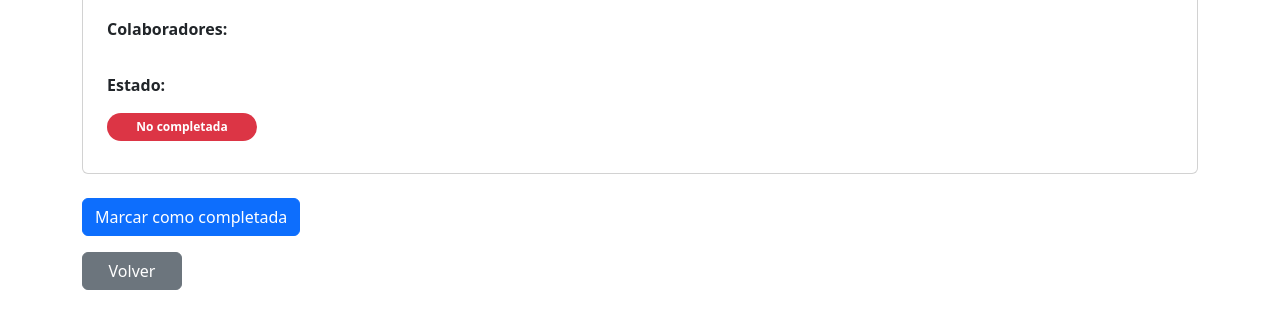
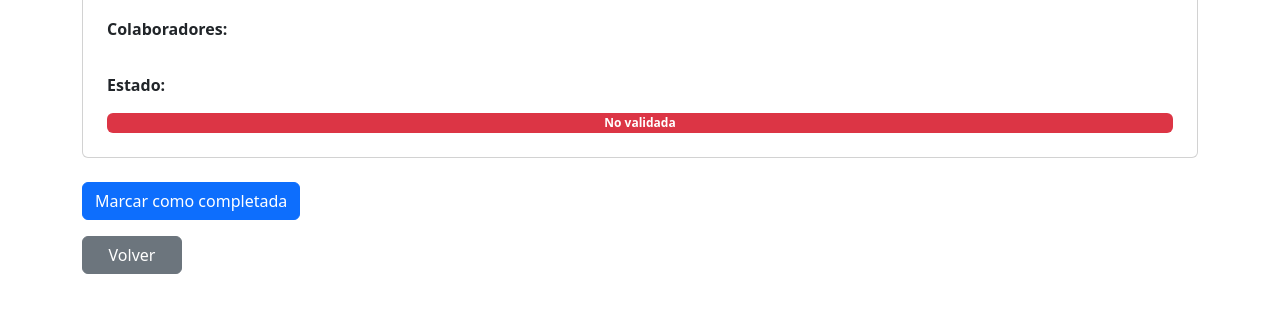
Before and after one commit to eloycompes/DWES-UT04, a Django app: template 04-django/tareas/templates/tareas/detalle_tarea.html in a window 1280 px wide. Shown: the part 256-585 px from the top of the page. Run offline with Django 5.2, Linux system fonts and the light colour scheme; the template is opened without the code that fills it, so the values that code supplies are empty.

Commit message:
Unificado el estado de las tareas eliminando 'Completada' y usando solo 'Validada' según el enunciado.

```diff
--- a/04-django/tareas/templates/tareas/detalle_tarea.html
+++ b/04-django/tareas/templates/tareas/detalle_tarea.html
@@ -25,35 +25,21 @@
             {% endfor %}
         </ul>
 
-    <p><strong>Estado:</strong></p>
+        <p><strong>Estado:</strong></p>
 
-    <!-- Estado completada -->
-    {% if tarea.completada_por_alumno %}
-        <span class="badge bg-success rounded-pill px-3 py-2 me-2 mb-2 d-inline-block text-center"
-            style="width:150px;">
-            Completada
-        </span>
-    {% else %}
-        <span class="badge bg-danger rounded-pill px-3 py-2 me-2 mb-2 d-inline-block text-center"
-            style="width:150px;">
-            No completada
-        </span>
-    {% endif %}
-
-    <!-- Estado validación (solo si aplica) -->
-    {% if tarea.requiere_validacion_profesor %}
-        {% if tarea.validada_por_profesor %}
-            <span class="badge bg-success rounded-pill px-3 py-2 mb-2 d-inline-block text-center"
-                style="width:150px;">
-                Validada
-            </span>
+        {% if tarea.requiere_validacion_profesor %}
+            {% if tarea.validada_por_profesor %}
+                <span class="badge bg-success">Validada</span>
+            {% else %}
+                <span class="badge bg-danger">No validada</span>
+            {% endif %}
         {% else %}
-            <span class="badge bg-danger rounded-pill px-3 py-2 mb-2 d-inline-block text-center"
-                style="width:150px;">
-                No validada
-            </span>
+            {% if tarea.completada_por_alumno %}
+                <span class="badge bg-success">Validada</span>
+            {% else %}
+                <span class="badge bg-danger">No validada</span>
+            {% endif %}
         {% endif %}
-    {% endif %}
 
     </div>
 
```
